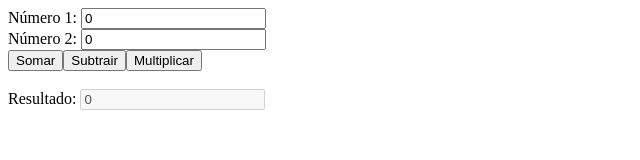
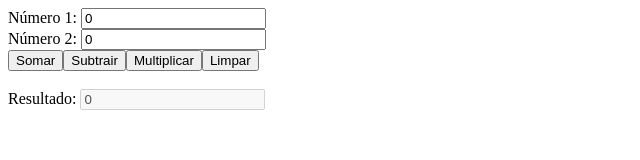
Before and after one commit to brunocmpr/agile-aspects-week-5-calculator, an Angular app: page / in a window 1280 px wide. Shown: the top 160 px of the page, without its empty margins (0-640 px from the left). Built offline with nearby package versions, Linux system fonts and the light colour scheme.

Commit message:
Disponibiliza opcao de limpar entradas

```diff
--- a/src/app/calculator-component/calculator-component.component.html
+++ b/src/app/calculator-component/calculator-component.component.html
@@ -3,5 +3,6 @@ Número 2: <input type="number" pattern="[0-9]+" #operand2Input (click)="operand
 <input type="button" value="Somar" (click)="sum()" />
 <input type="button" value="Subtrair" (click)="subtract()"/>
 <input type="button" value="Multiplicar" (click)="multiply()"/>
+<input type="button" value="Limpar" (click)="reset()"/>
 <br/><br/>
 Resultado: <input type="text" disabled [(ngModel)]="result"/>
```
